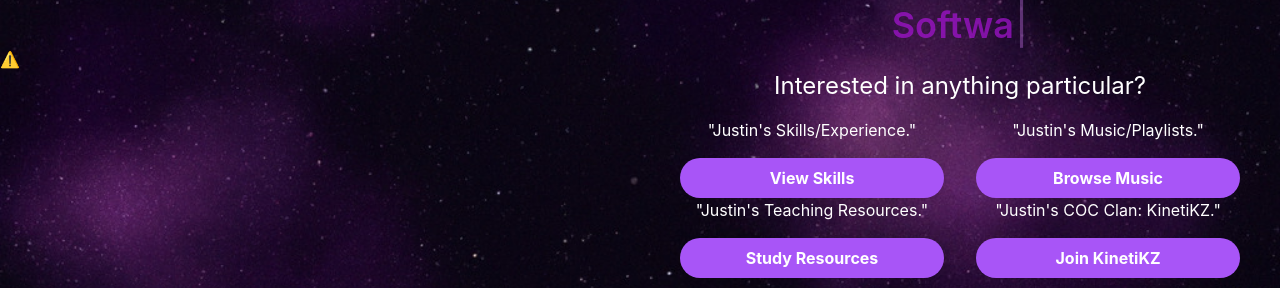
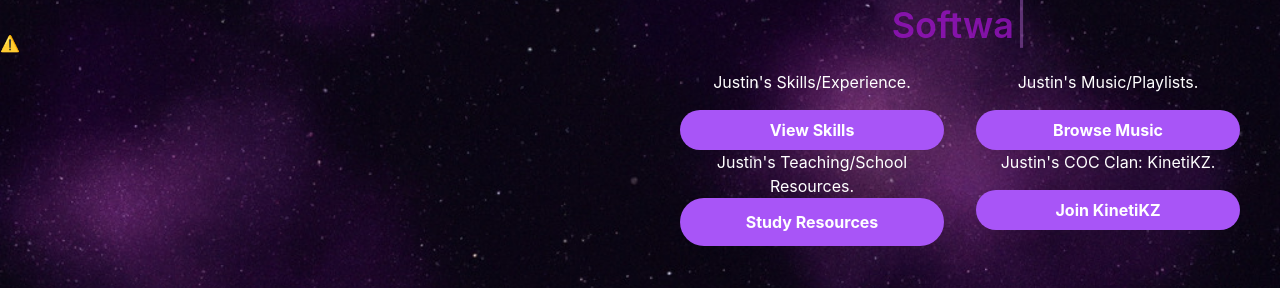
Before and after one commit to jventura1738/justinventura.tech, a React (Create React App) app in the folder justin-ventura-portfolio/: page / in a window 1280 px wide. Shown: the part 245-533 px from the top of the page. Built offline with nearby package versions, Linux system fonts and the light colour scheme; no server answers.

Commit message:
Minor updates

```diff
--- a/justin-ventura-portfolio/src/components/Portfolio/About.js
+++ b/justin-ventura-portfolio/src/components/Portfolio/About.js
@@ -23,15 +23,11 @@ const About = () => {
             </p>
           </div>
           <div className="col-span-1 grid grid-cols-2 mx-6">
-            <div className="col-span-2 text-center">
-              <p className="text-2xl mb-4">
-                Interested in anything particular?
-              </p>
-            </div>
+            <div className="col-span-2 text-center"></div>
             <div className="col-span-1">
               <div className="grid grid-rows-2 mx-4">
                 <p className="text-center lg:hidden">
-                  "Justin's Skills/Experience."
+                  Justin's Skills/Experience.
                 </p>
                 <button class="bg-purple-500 hover:bg-purple-700 duration-300 text-white font-bold py-2 px-4 rounded-full">
                   View Skills
@@ -41,7 +37,7 @@ const About = () => {
             <div className="col-span-1">
               <div className="grid grid-rows-2 mx-4">
                 <p className="text-center lg:hidden">
-                  "Justin's Music/Playlists."
+                  Justin's Music/Playlists.
                 </p>
                 <button class="bg-purple-500 hover:bg-purple-700 duration-300 text-white font-bold py-2 px-4 rounded-full">
                   Browse Music
@@ -51,7 +47,7 @@ const About = () => {
             <div className="col-span-1">
               <div className="grid grid-rows-2 mx-4">
                 <p className="text-center lg:hidden">
-                  "Justin's Teaching Resources."
+                  Justin's Teaching/School Resources.
                 </p>
                 <button class="bg-purple-500 hover:bg-purple-700 duration-300 text-white font-bold py-2 px-4 rounded-full">
                   Study Resources
@@ -61,7 +57,7 @@ const About = () => {
             <div className="col-span-1">
               <div className="grid grid-rows-2 mx-4">
                 <p className="text-center lg:hidden">
-                  "Justin's COC Clan: KinetiKZ."
+                  Justin's COC Clan: KinetiKZ.
                 </p>
                 <button class="bg-purple-500 hover:bg-purple-700 duration-300 text-white font-bold py-2 px-4 rounded-full">
                   Join KinetiKZ
```
Also changed, not shown: 1 other file (tests, documents, lock files or other folders).
